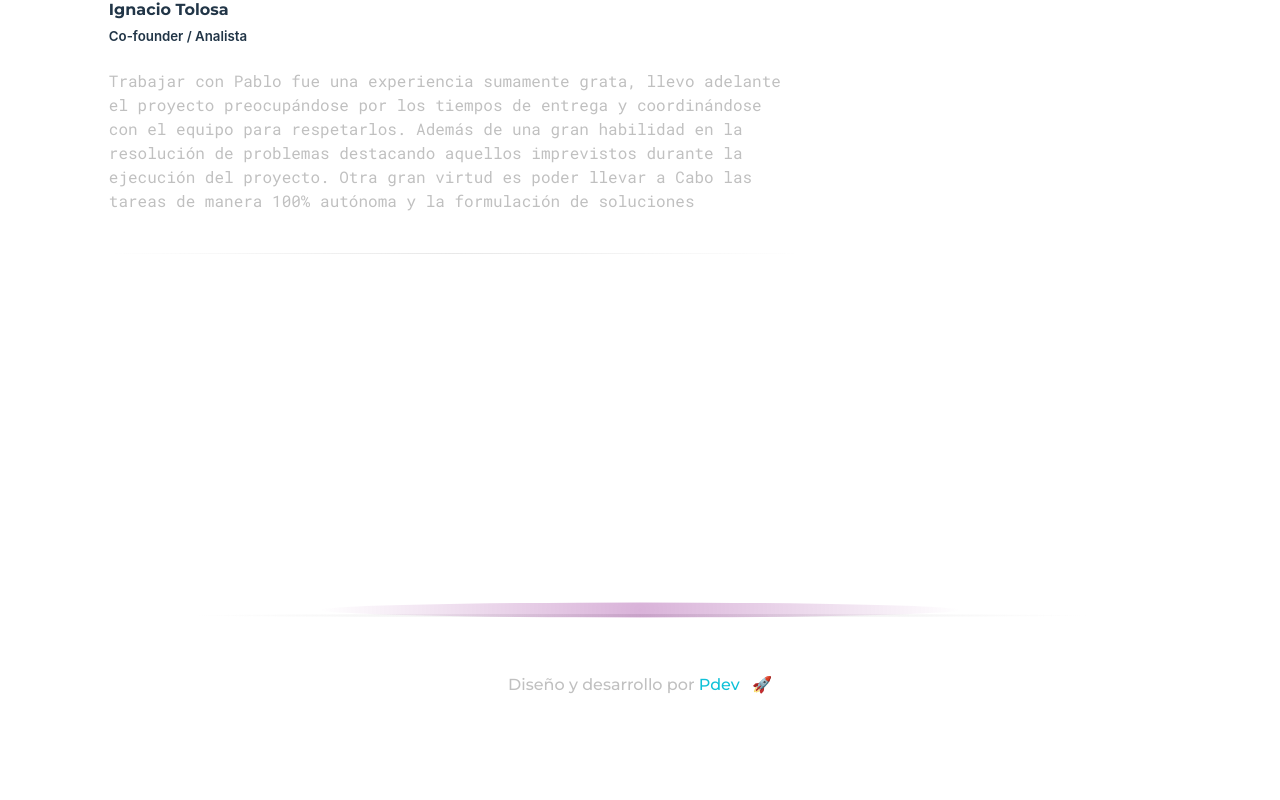
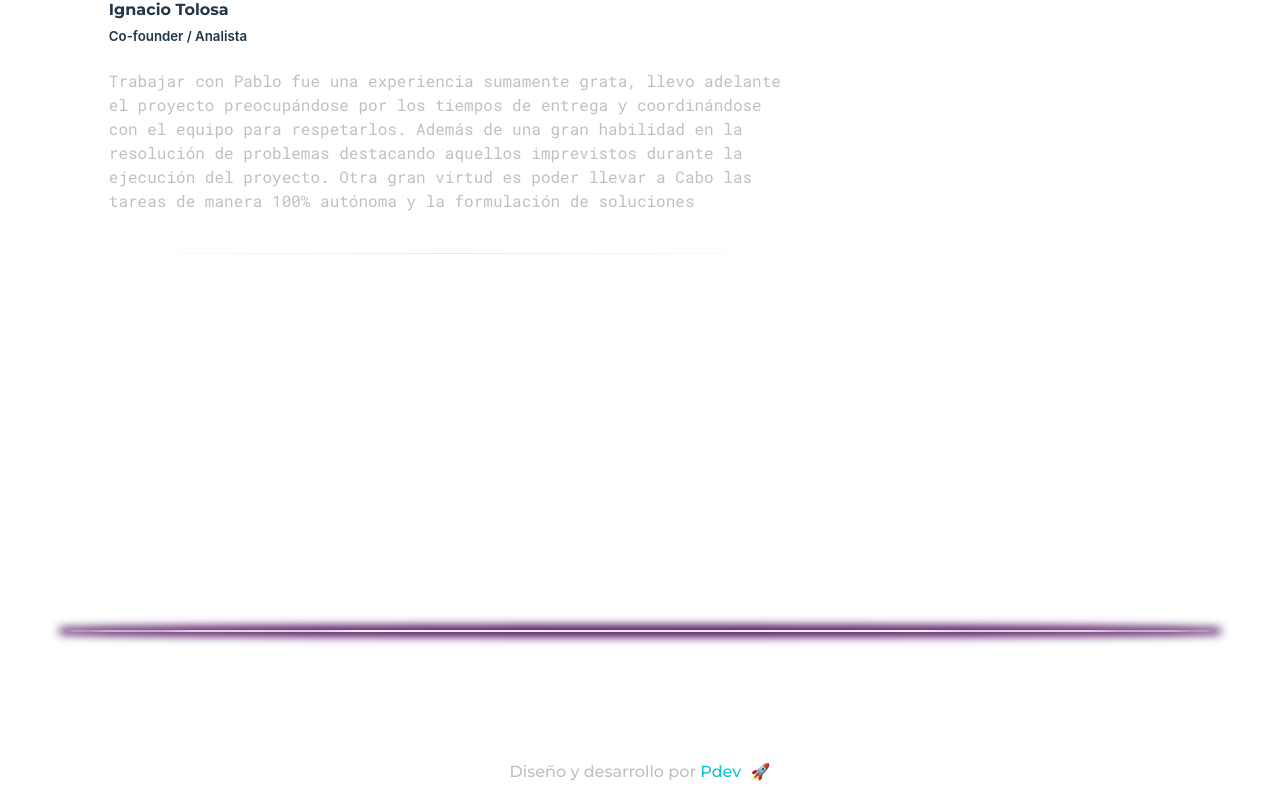
Before and after one commit to PabloC-Chiavarino/reactJs-portfolio-v2, a React (Vite) app: page / in a window 1280 px wide. Shown: the part 6075-6875 px from the top of the page. Before the commit the page ends 6820 px from the top, so only its background shows below. Built offline with nearby package versions, Linux system fonts and the light colour scheme.

Commit message:
style: update footer shadow line

```diff
--- a/src/components/Footer/styles.css
+++ b/src/components/Footer/styles.css
@@ -1,55 +1,39 @@
 .footer__container {
-    position: relative;
-    margin: 45dvh 60dvh auto auto;
-    top: 24dvh;
+    position: absolute;
+    margin: 65dvh 60dvh auto auto;
     z-index: 1;
     width: 100%;
-    height: 15dvh;
-}
-
-.footer__container::before {
-    content: "";
-    position: absolute;
-    top: -4px;
-    left: 50%;
-    transform: translate(-50%, -50%);
-    border-radius: 50%;
-    width: 50%;
-    height: 15px;
-    background: radial-gradient(
-        circle,
-        rgba(128, 0, 128, 0.3) 0%,
-        rgba(128, 0, 128, 0) 100%
-    );
-
+    height: 20dvh;
 }
 
 .footer__subcontainer {
     display: flex;
     flex-direction: column;
-    justify-content: center;
+    justify-content: end;
     align-items: center;
     height: 100%;
 }
 
 .footer__line {
     border: 0;
-    height: 3px;
-    width: 70%;
+    height: 2px;
+    width: 90%;
     background-image: linear-gradient(to right,
         rgba(224, 224, 224, 0),
         rgba(224, 224, 224, 0.75),
         rgba(224, 224, 224, 0));
     border-radius: 50%;
+    position: relative;
+    box-shadow: 0 0px 10px 5px #470355;
 }
 
 .footer__text {
     font-size: 1rem;
     font-family: Montserrat, sans-serif;
     font-weight: 500;
-    margin: 0;
+    margin-bottom: 1rem;
 }
 
 .footer__text--emoji {
-    padding-left: 8px;
+    padding-left: 5px;
 }
```
